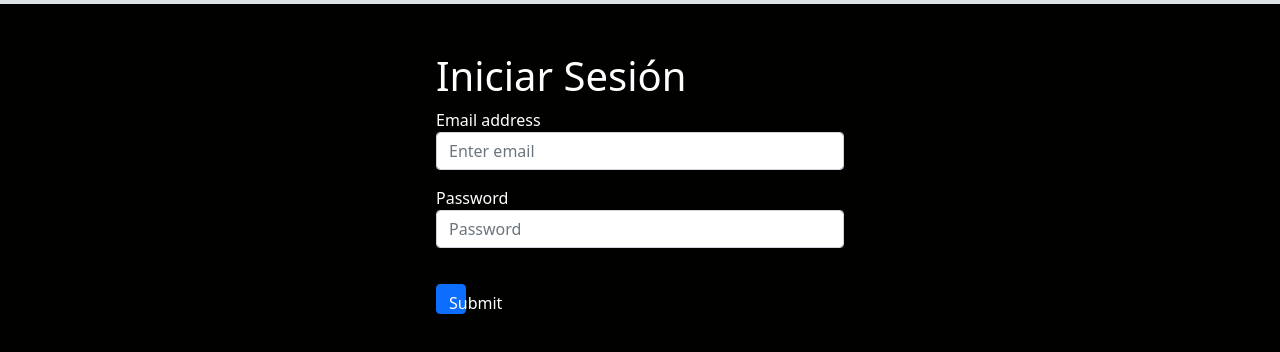
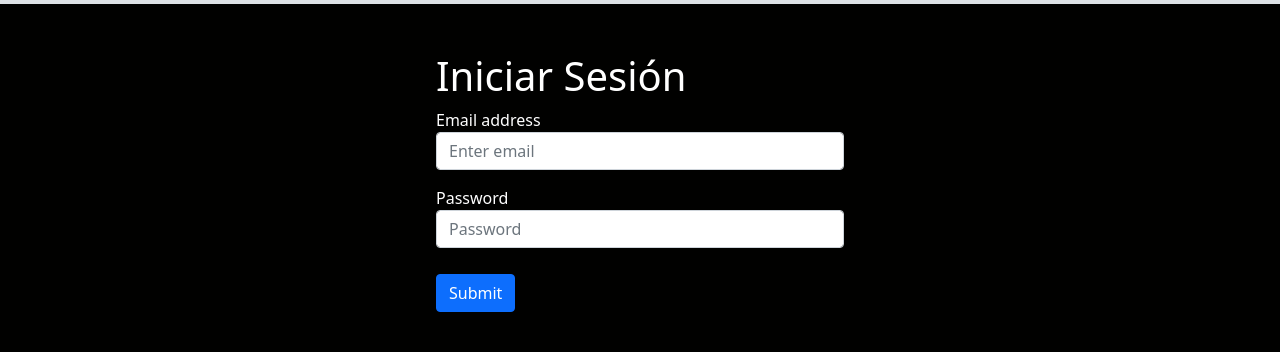
Before and after one commit to florencianionquepan/PortfolioFrontend, an Angular app in the folder AngularPortfolio/: page /iniciar-sesion in a window 1280 px wide. Shown: the top 352 px of the page. Built offline with nearby package versions, Linux system fonts and the light colour scheme.

Commit message:
los estilos de botones aplican al portfolio solamente

```diff
--- a/AngularPortfolio/src/app/components/portfolio/portfolio.component.css
+++ b/AngularPortfolio/src/app/components/portfolio/portfolio.component.css
@@ -0,0 +1,8 @@
+button {
+    display: block;
+    width: 30px;
+    height: 30px;
+    border-radius: 50%;
+    margin-top: 10px;
+    display: inline-block;
+}
--- a/AngularPortfolio/src/styles.css
+++ b/AngularPortfolio/src/styles.css
@@ -3,12 +3,3 @@
 .background{
     background-color: rgb(1, 1, 0);
 }
-
-button {
-    display: block;
-    width: 30px;
-    height: 30px;
-    border-radius: 50%;
-    margin-top: 10px;
-    display: inline-block;
-}
```
